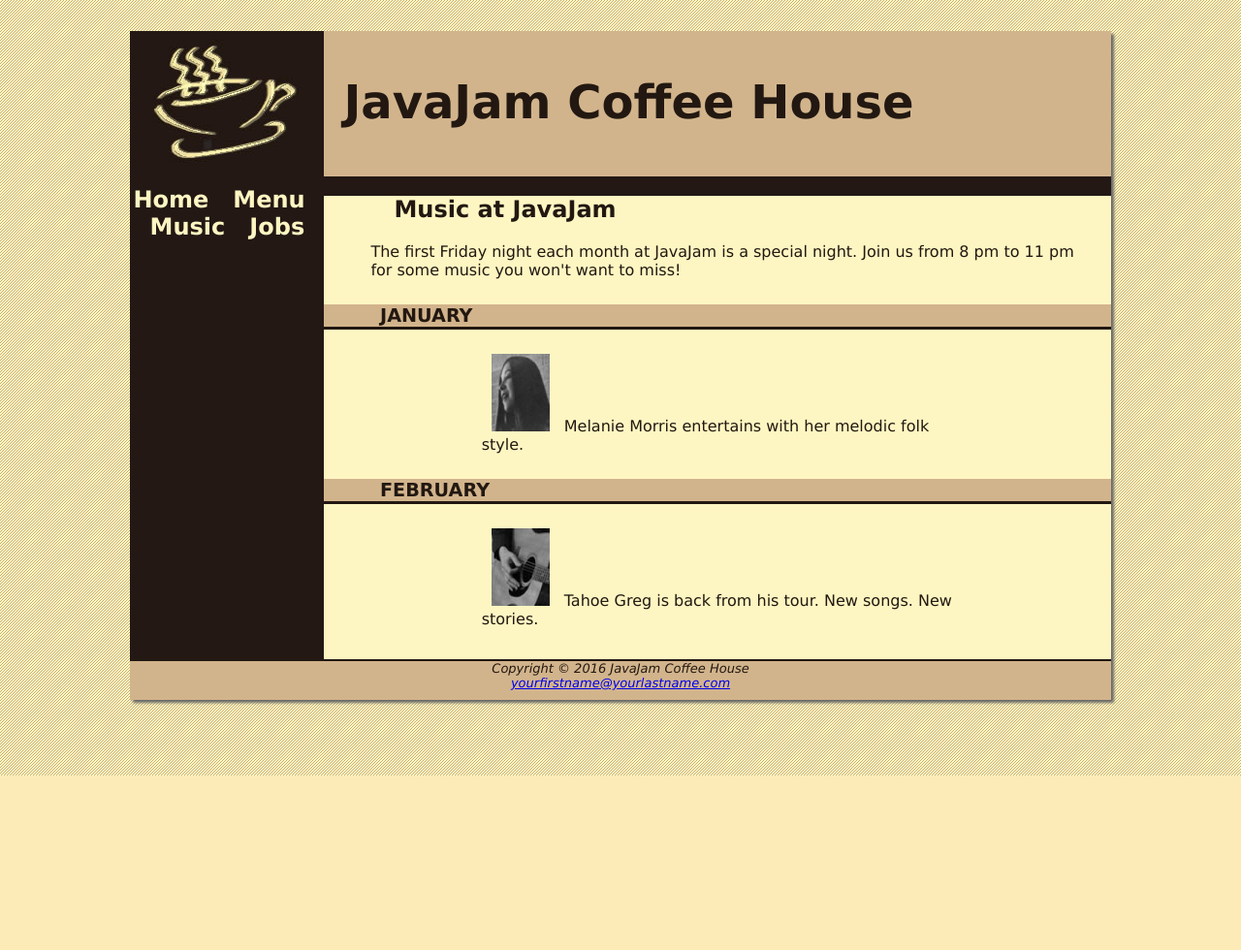
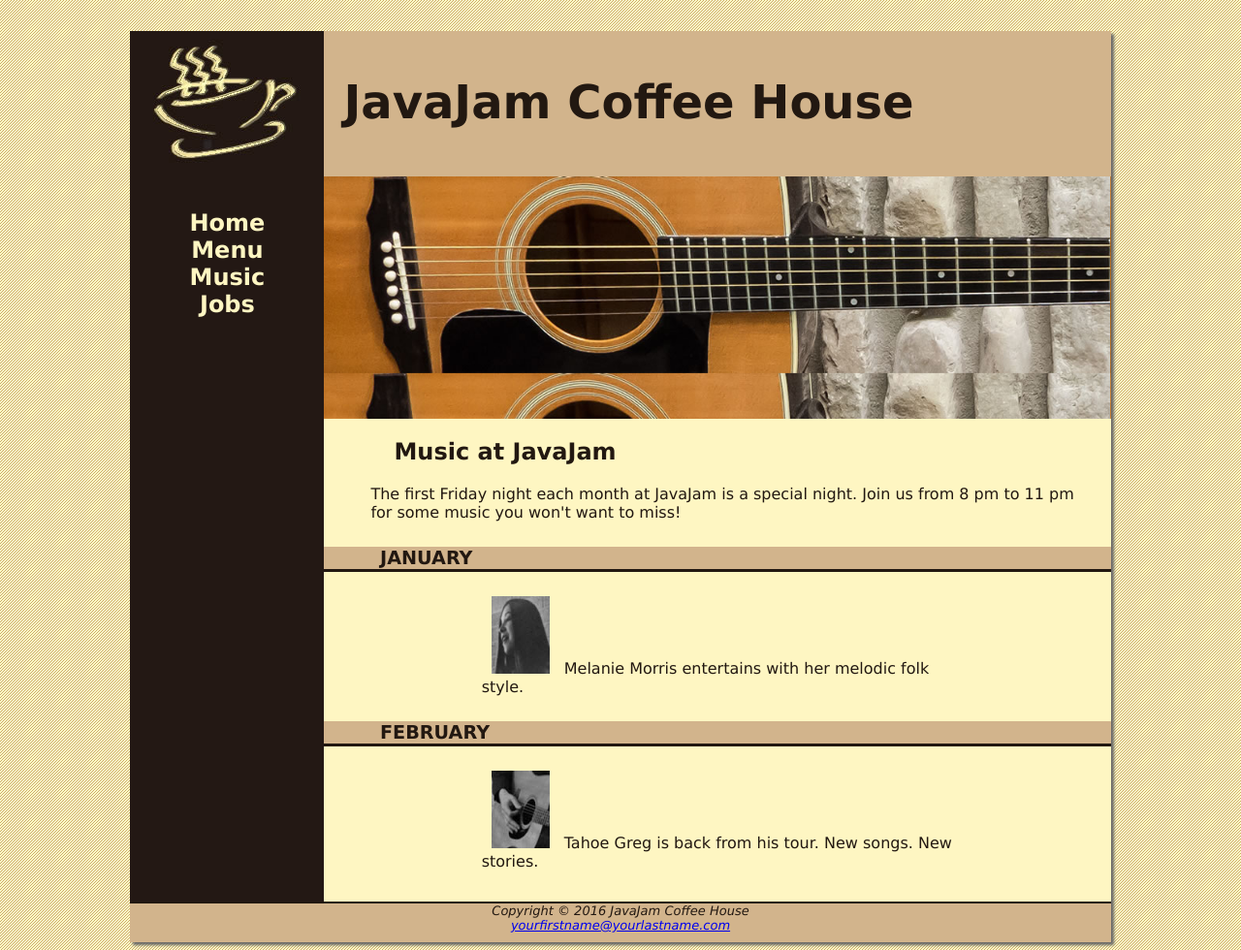
Before and after one commit to toastyhatesthsea/Coffeehouse, a plain HTML site: page music.html in a window 1280 px wide. Shown: the whole page at 97% size. Before the commit the page ends 800 px from the top, so only its background shows below. Drawn offline with Linux system fonts and the light colour scheme.

Commit message:
Changed Music.html

```diff
--- a/music.html
+++ b/music.html
@@ -11,13 +11,15 @@
 <h1>JavaJam Coffee House</h1>
 </header>
 <nav>
-<a href="index.html">Home</a> &nbsp;
-<a href="menu.html">Menu</a> &nbsp;
-<a href="music.html">Music</a> &nbsp;
-<a href="jobs.html">Jobs</a>
+	<ul>
+		<li><a href="index.html">Home</a></li>
+		<li><a href="menu.html">Menu</a></li>
+		<li><a href="music.html">Music</a></li>
+		<li><a href="jobs.html">Jobs</a></li>
+	</ul>
 </nav>
 <main>
-
+<div id="heroguitar"></div>
 <h2>Music at JavaJam</h2>
 <p>The first Friday night each month at JavaJam is a special night. Join us from 8 pm to 11 pm for some music you won&#39;t want to miss!</p>
 <h4>January</h4>
```
Also changed, not shown: index.html (+1 -1 lines), menu.html (+1 -1 lines).
